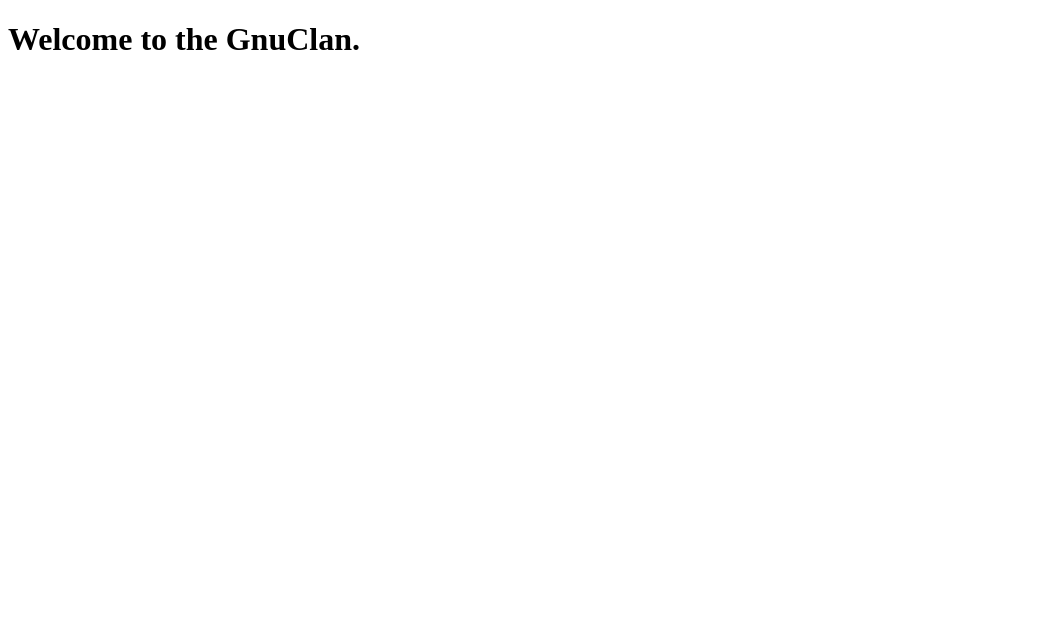
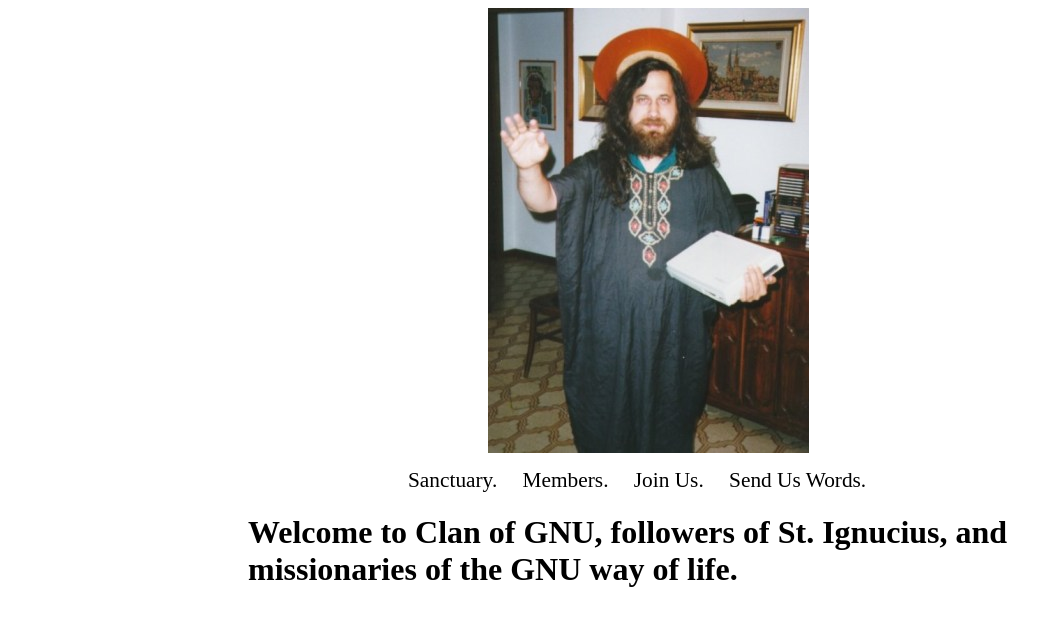
Before and after one commit to Christopotamus/gnu_clan, a Django app: page / in a window 1280 px wide. Shown: the top 626 px of the page, without its empty margins (0-1061 px from the left). Run offline with Django 3.2, Linux system fonts and the light colour scheme; some libraries are stand-ins or nearby versions.

Commit message:
Added st. ignucius and the startings of a navbar

```diff
--- a/gnu_clan/settings.py
+++ b/gnu_clan/settings.py
@@ -68,7 +68,7 @@ STATICFILES_DIRS = (
     # Put strings here, like "/home/html/static" or "C:/www/django/static".
     # Always use forward slashes, even on Windows.
     # Don't forget to use absolute paths, not relative paths.
-    os.path.join(os.path.dirname(__file__),'static')
+    os.path.join(os.path.dirname(__file__),'static'),
 )
 
 # List of finder classes that know how to find static files in
--- a/gnu_clan/static/css/base.css
+++ b/gnu_clan/static/css/base.css
@@ -0,0 +1,36 @@
+html, body{
+    width:100%;
+}
+#header{
+    width:800px;
+    margin-left:auto;
+    margin-right:auto;
+}
+#ignucius{
+    margin-left:auto;
+    margin-right:auto;
+    display:block;
+}
+#nav-container{
+    width:800px;
+    margin-top:15px;
+}
+#nav-bar{
+    width:500px;
+    font-size:16pt;
+    margin:0;
+    padding:0;
+    list-style:none;
+    margin-left:auto;
+    margin-right:auto;
+}
+.nav-item{
+    cursor:pointer;
+    display:inline;
+    margin-left:10px;
+    margin-right:10px;
+}
+.nav-item:hover{
+    color:white;
+    background-color:black;
+}
--- /dev/null
+++ b/gnu_clan/static/scripts/nav.js
@@ -0,0 +1,4 @@
+$(function(){
+    $(".nav-item").click(function(){
+    });
+});
--- a/gnu_clan/templates/base.html
+++ b/gnu_clan/templates/base.html
@@ -1,6 +1,10 @@
 <!DOCTYPE html>
 <html>
     <head>
+        <script src='https://ajax.googleapis.com/ajax/libs/jquery/1.7.2/jquery.min.js'></script>
+        <script src='https://ajax.googleapis.com/ajax/libs/jqueryui/1.8.21/jquery-ui.min.js'></script>
+        <script src="{{ STATIC_URL }}scripts/nav.js"></script>
+        <LINK href="{{ STATIC_URL }}css/base.css" rel="stylesheet" type="text/css">
         {% block head %}
         <title>
             {% block title %}{% endblock %}
@@ -8,6 +12,8 @@
         {% endblock %}
     </head>
     <body>
+        {% include 'header.html' %}
+        {% include 'nav.html' %}
         {% block body %}
         {% endblock %}
     </body>
--- /dev/null
+++ b/gnu_clan/templates/header.html
@@ -0,0 +1 @@
+<div id="header"><img id="ignucius" src="{{ STATIC_URL }}images/saintignucius.jpg"</div>
--- a/gnu_clan/templates/main.html
+++ b/gnu_clan/templates/main.html
@@ -1,5 +1,5 @@
 {% extends 'base.html' %}
 {% block title %}[GNU] Clan{% endblock %}
 {% block body %}
-    <div id="main-content"><h1>Welcome to the GnuClan.</div>
+    <div id="main-content"><h1>Welcome to Clan of GNU, followers of St. Ignucius, and missionaries of the GNU way of life.</div>
 {% endblock %}
--- /dev/null
+++ b/gnu_clan/templates/nav.html
@@ -0,0 +1,8 @@
+<div id="nav-container">
+    <ul id="nav-bar">
+        <li class="nav-item" id="home">Sanctuary.</li>
+        <li class="nav-item" id="members">Members.</li>
+        <li class="nav-item" id="join">Join Us.</li>
+        <li class="nav-item" id="contact">Send Us Words.</li>
+    </ul>
+</div>
```
Also changed, not shown: gnu_clan/static/images/saintignucius.jpg (added).
